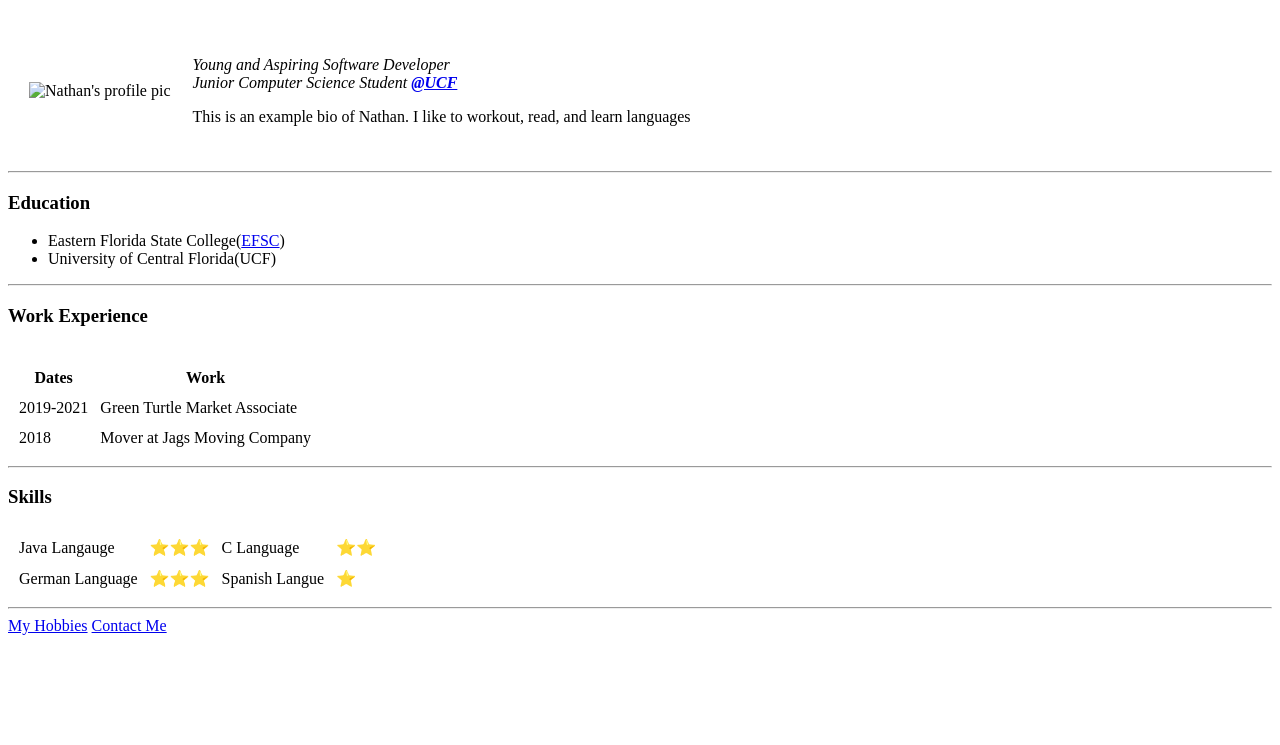
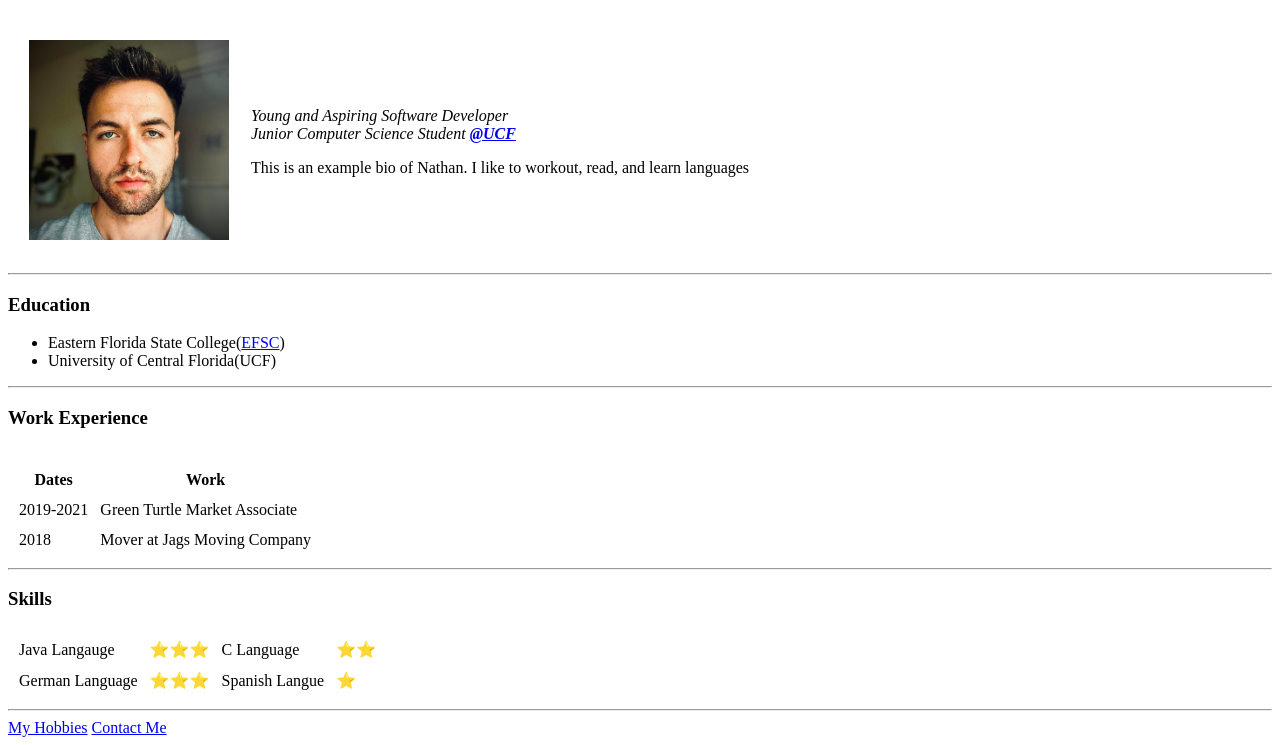
Before and after one commit to rundex0/cv, a plain HTML site: page index.html in a window 1280 px wide. Shown: the part 61-806 px from the top of the page. Drawn offline with Linux system fonts and the light colour scheme; the site is published under a folder, as on GitHub Pages, so addresses that start at the root find nothing.

Commit message:
Update index.html

```diff
--- a/index.html
+++ b/index.html
@@ -12,7 +12,7 @@
     <table cellspacing="20">
         <tr>
             <td>
-                <img src="/images/pic.jpg" width="200"
+                <img src="images/pic.jpg" width="200"
     height="200" alt="Nathan's profile pic">
             </td>
             <td>
```
